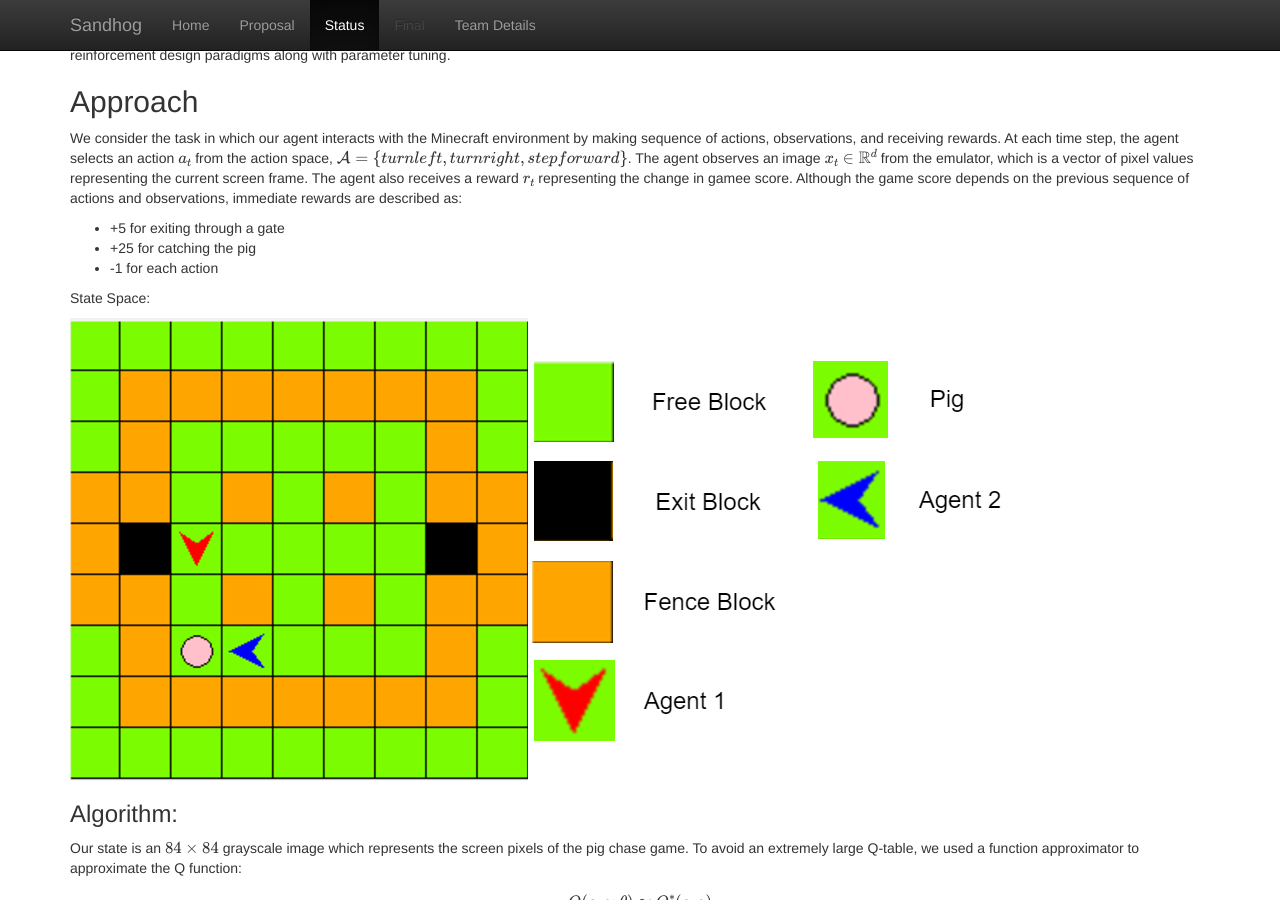
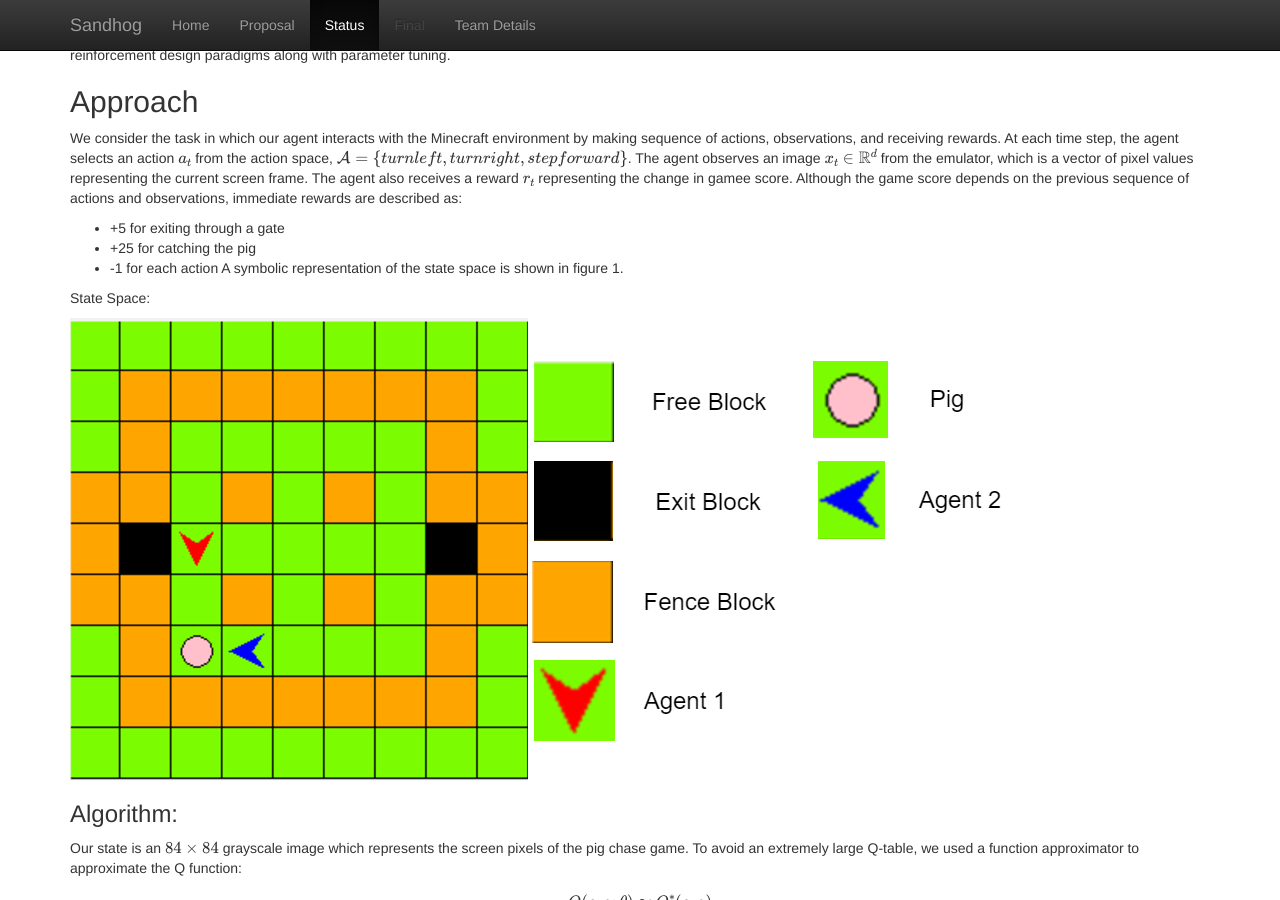
Before and after one commit to hfloresr/Sandhog, a Jekyll site: the page built from docs/status.md, in a window 1280 px wide and 900 px high, scrolled down 836 px. Built offline with Jekyll 4.4.1, drawn with Linux system fonts in a browser that asks for light colours; formulas are drawn with MathJax 3.

Commit message:
refrenced state space figure

```diff
--- a/docs/status.md
+++ b/docs/status.md
@@ -20,6 +20,7 @@ We consider the task in which our agent interacts with the Minecraft environment
   * +5 for exiting through a gate
   * +25 for catching the pig
   * -1 for each action
+A symbolic representation of the state space is shown in figure 1.
 
 State Space:
 
```
